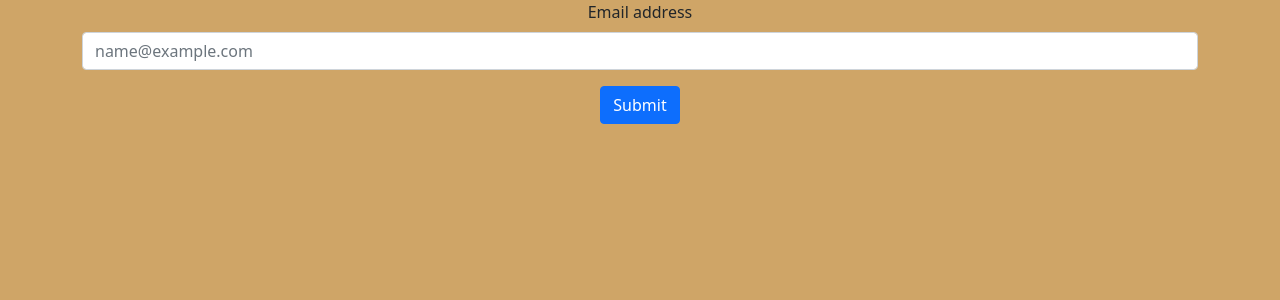
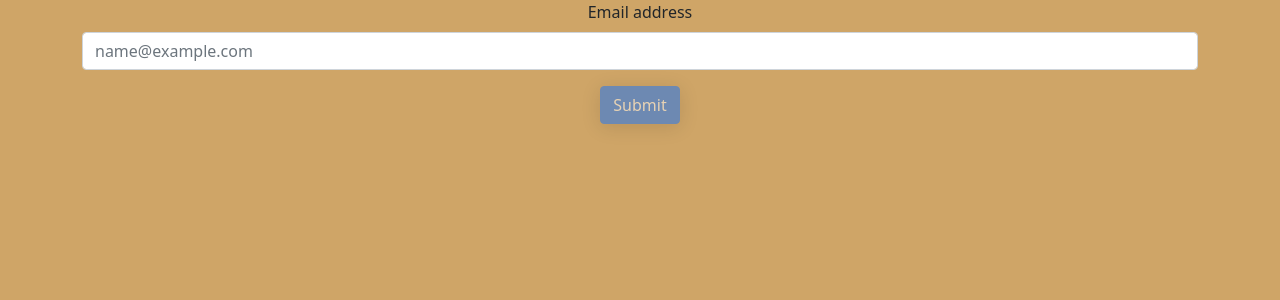
Before and after one commit to teckMUk/DataBase_Group12, a React (Create React App) app in the folder dumpling-management-system/: page /email in a window 1280 px wide. Shown: the top 300 px of the page. Built offline with nearby package versions, Linux system fonts and the light colour scheme.

Commit message:
integrated login

```diff
--- a/dumpling-management-system/src/Backend/controller/userController.js
+++ b/dumpling-management-system/src/Backend/controller/userController.js
@@ -497,8 +497,6 @@
                 console.log(securityQuestions);
                 let answers = Object.values(securityQuestions);
                 console.log(answers);
-                var test1 = false;
-                var test2 = false;
                 if(answers[0]===answerOne && answerTwo === answers[1])
                 {
                     message= "Answers matched";
--- a/dumpling-management-system/src/components/email/email.jsx
+++ b/dumpling-management-system/src/components/email/email.jsx
@@ -1,7 +1,7 @@
 import React from 'react';
 import {Container, Form, Button} from 'react-bootstrap';
 import { useState, useEffect } from "react";
-
+import {accountExistence} from '../../Services_API/api';
 const initialState = {
 
     email: "",
@@ -23,6 +23,23 @@
         console.log(newEmploye);
 
     }
+    const onValidateEmail = (e) =>
+    {
+        e.preventDefault();
+        accountExistence(newEmploye.email).then((Response)=>
+        {
+            console.log(Response.data.isSuccessful);
+            if(Response.data.isSuccessful)
+            {
+                console.log(Response.data);
+            }
+            else
+            {
+                console.log(Response.data.message);
+            }
+        });
+
+    }
 
     return (
 
@@ -35,7 +52,7 @@
                         value = {newEmploye.email} onChange = {handle}/>
             </Form.Group>
 
-            <Button variant="primary" type="submit" href = "/allForms">
+            <Button variant="primary" type="submit" onClick={onValidateEmail}>
                 Submit
             </Button>
         </Form>
--- a/dumpling-management-system/src/components/form/form.jsx
+++ b/dumpling-management-system/src/components/form/form.jsx
@@ -34,7 +34,8 @@
             if(response.data.isSuccessful)
             {
                 console.log(response.data.message);
-                console.log(response.data.Id);
+                localStorage.setItem('dumplingUserId',response.data.Id);
+                console.log(localStorage.getItem('dumplingUserId'));
                 navigate("/dashboard");
             }
             else
```
